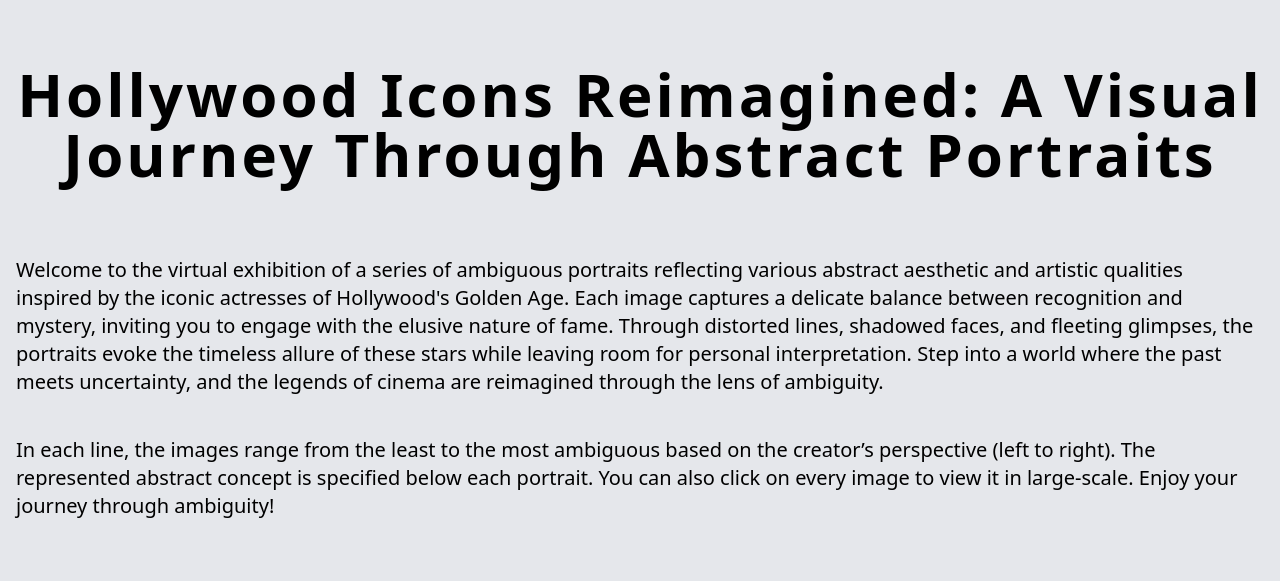
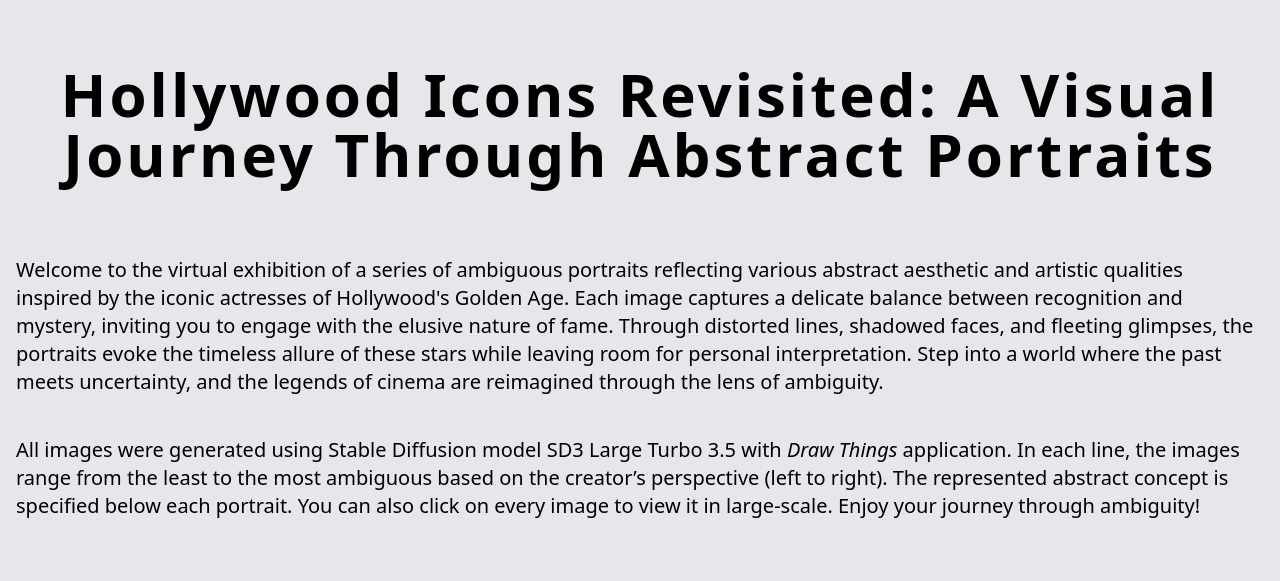
Before and after one commit to Castytis/gallery, a plain HTML site: page index.html in a window 1280 px wide. Shown: the top 581 px of the page. Drawn offline with nearby package versions, Linux system fonts and the light colour scheme.

Commit message:
Small changes

```diff
--- a/index.html
+++ b/index.html
@@ -14,7 +14,7 @@
       <h1
         class="text-6xl font-extrabold tracking-wider text-center mb-12 mt-12"
       >
-        Hollywood Icons Reimagined: A Visual Journey Through Abstract Portraits
+        Hollywood Icons Revisited: A Visual Journey Through Abstract Portraits
       </h1>
 
       <div class="flex flex-col">
@@ -31,11 +31,12 @@
           ambiguity.
         </p>
         <p class="mt-4 pb-4 text-lg sm:text-xl font-medium leading-relaxed">
-          In each line, the images range from the least to the most ambiguous
-          based on the creator’s perspective (left to right). The represented
-          abstract concept is specified below each portrait. You can also click
-          on every image to view it in large-scale. Enjoy your journey through
-          ambiguity!
+          All images were generated using Stable Diffusion model SD3 Large Turbo
+          3.5 with <i>Draw Things </i> application. In each line, the images
+          range from the least to the most ambiguous based on the creator’s
+          perspective (left to right). The represented abstract concept is
+          specified below each portrait. You can also click on every image to
+          view it in large-scale. Enjoy your journey through ambiguity!
         </p>
       </div>
 
@@ -226,21 +227,21 @@
         <!-- Card 15 -->
         <div class="flex flex-col w-full items-center text-center">
           <img
+            src="images/Hepburn beauty.png"
+            alt="Hepburn beauty"
+            class="h-96 object-cover rounded-lg shadow-md hover:scale-105 transition-transform duration-200 cursor-pointer"
+          />
+          <h2 class="mt-1 mb-5 text-2xl font-bold text-gray-900">Beauty</h2>
+        </div>
+
+        <!-- Card 16 -->
+        <div class="flex flex-col w-full items-center text-center">
+          <img
             src="images/Hepburn allure.png"
             alt="Hepburn allure"
             class="h-96 object-cover rounded-lg shadow-md hover:scale-105 transition-transform duration-200 cursor-pointer"
           />
           <h2 class="mt-1 mb-5 text-2xl font-bold text-gray-900">Allure</h2>
-        </div>
-
-        <!-- Card 16 -->
-        <div class="flex flex-col w-full items-center text-center">
-          <img
-            src="images/Hepburn beauty.png"
-            alt="Hepburn beauty"
-            class="h-96 object-cover rounded-lg shadow-md hover:scale-105 transition-transform duration-200 cursor-pointer"
-          />
-          <h2 class="mt-1 mb-5 text-2xl font-bold text-gray-900">Beauty</h2>
         </div>
       </div>
 
@@ -264,6 +265,16 @@
         <!-- Card 18 -->
         <div class="flex flex-col w-full items-center text-center">
           <img
+            src="images/Bergman cliché.png"
+            alt="Bergman cliché"
+            class="h-96 object-cover rounded-lg shadow-md hover:scale-105 transition-transform duration-200 cursor-pointer"
+          />
+          <h2 class="mt-1 mb-5 text-2xl font-bold text-gray-900">Cliché</h2>
+        </div>
+
+        <!-- Card 19 -->
+        <div class="flex flex-col w-full items-center text-center">
+          <img
             src="images/Bergman conventionality.png"
             alt="Bergman conventionality"
             class="h-96 object-cover rounded-lg shadow-md hover:scale-105 transition-transform duration-200 cursor-pointer"
@@ -271,16 +282,6 @@
           <h2 class="mt-1 mb-5 text-2xl font-bold text-gray-900">
             Conventionality
           </h2>
-        </div>
-
-        <!-- Card 19 -->
-        <div class="flex flex-col w-full items-center text-center">
-          <img
-            src="images/Bergman cliché.png"
-            alt="Bergman cliché"
-            class="h-96 object-cover rounded-lg shadow-md hover:scale-105 transition-transform duration-200 cursor-pointer"
-          />
-          <h2 class="mt-1 mb-5 text-2xl font-bold text-gray-900">Cliché</h2>
         </div>
 
         <!-- Card 20 -->
```
